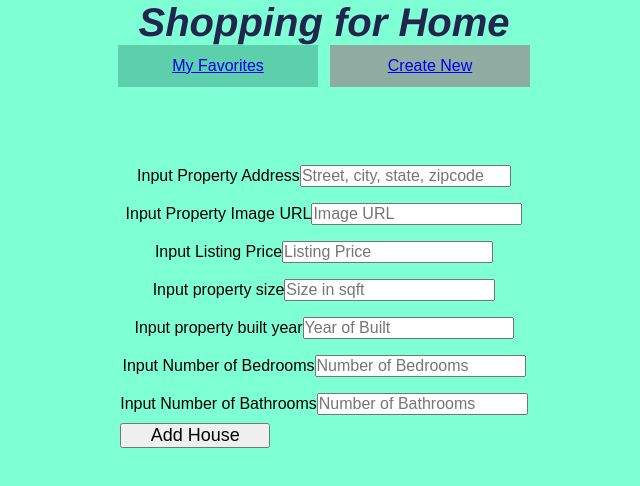
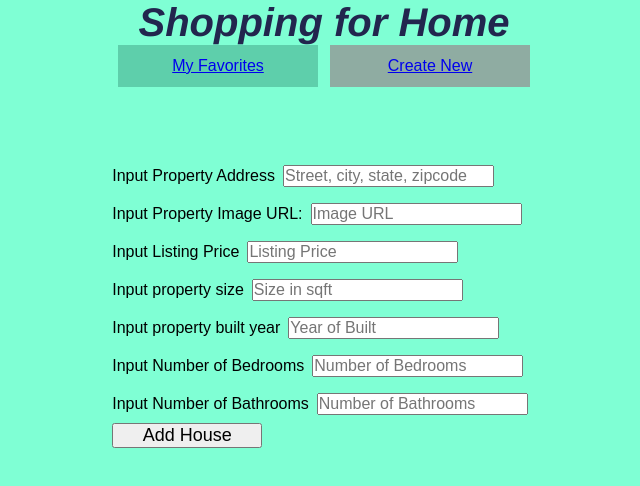
Before and after one commit to lerguan/flatiron-reactjs-frontend, a React (Create React App) app: page /new in a window 1280 px wide. Shown: the top 486 px of the page, without its empty margins (316-956 px from the left). Built offline with nearby package versions, Linux system fonts and the light colour scheme; data requests are answered from the project's data file.

Commit message:
adjust label style

```diff
--- a/src/components/NewHouseInfo.js
+++ b/src/components/NewHouseInfo.js
@@ -42,7 +42,7 @@ function NewHouseInfo({ onAddHouse }) {
           />
         </label>
         <label>
-          Input Property Image URL
+          Input Property Image URL:
           <input
             type="url"
             name="image"
--- a/src/index.css
+++ b/src/index.css
@@ -45,7 +45,7 @@
 }
 
 .new-house-info input {
-  margin: 0.5rem 0;
+  margin: 0.5rem 0.5rem;
   font-size: medium;
   text-align: left;
 }
@@ -69,3 +69,8 @@ h4 {
 body {
   background-color: aquamarine;
 }
+
+.new-house-info label {
+  margin: 0.5 rem;
+  text-align: justify;
+}
```
